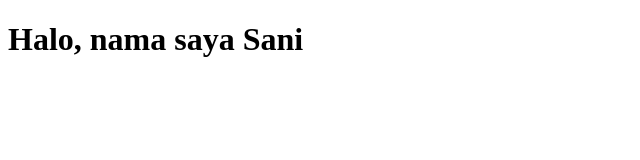
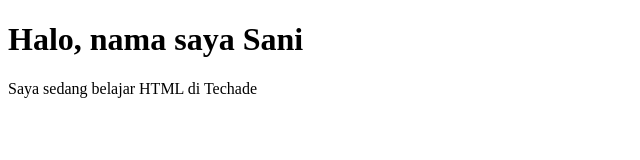
Before and after one commit to sanipkltechade/pertemuan1, a plain HTML site: page index.html in a window 1280 px wide. Shown: the whole page, without its empty margins (0-640 px from the left). Drawn offline with Linux system fonts and the light colour scheme.

Commit message:
Add description

```diff
--- a/index.html
+++ b/index.html
@@ -7,5 +7,6 @@
     </head>
     <body>
         <h1>Halo, nama saya Sani</h1>
+        <p>Saya sedang belajar HTML di Techade</p>
     </body>
 </html>
```
